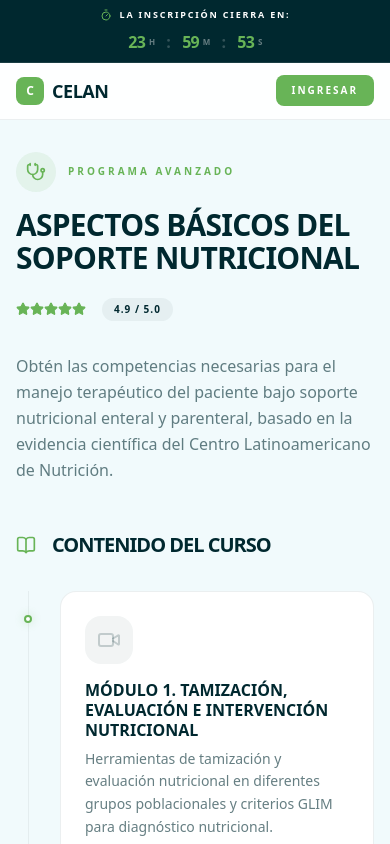
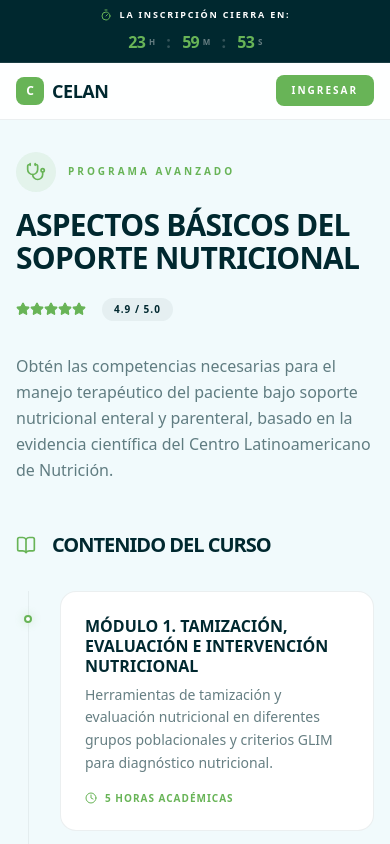
Before and after one commit to JorgeIgnacio666/celan-landing, a Next.js app: page / in a window 390 px wide. Shown: the top 844 px of the page. Built offline with nearby package versions, Linux system fonts and the light colour scheme.

Commit message:
Hide video icons on mobile for cleaner layout

```diff
--- a/src/app/page.tsx
+++ b/src/app/page.tsx
@@ -160,7 +160,7 @@ export default function Home() {
 
                         <div className="bg-white border md:border-2 border-border/50 rounded-2xl md:rounded-[32px] p-6 md:p-10 hover:border-primary/30 transition-all hover:shadow-xl hover:shadow-primary/5 cursor-pointer">
                             <div className="flex flex-col sm:flex-row items-start gap-4 md:gap-8">
-                                <div className="w-12 h-12 md:w-16 md:h-16 rounded-2xl bg-secondary/5 flex items-center justify-center text-secondary/20 group-hover:text-primary/40 transition-colors shrink-0">
+                                <div className="hidden md:flex w-12 h-12 md:w-16 md:h-16 rounded-2xl bg-secondary/5 items-center justify-center text-secondary/20 group-hover:text-primary/40 transition-colors shrink-0">
                                     <Video size={24} className="md:w-8 md:h-8" />
                                 </div>
                                 <div className="flex-1">
```
